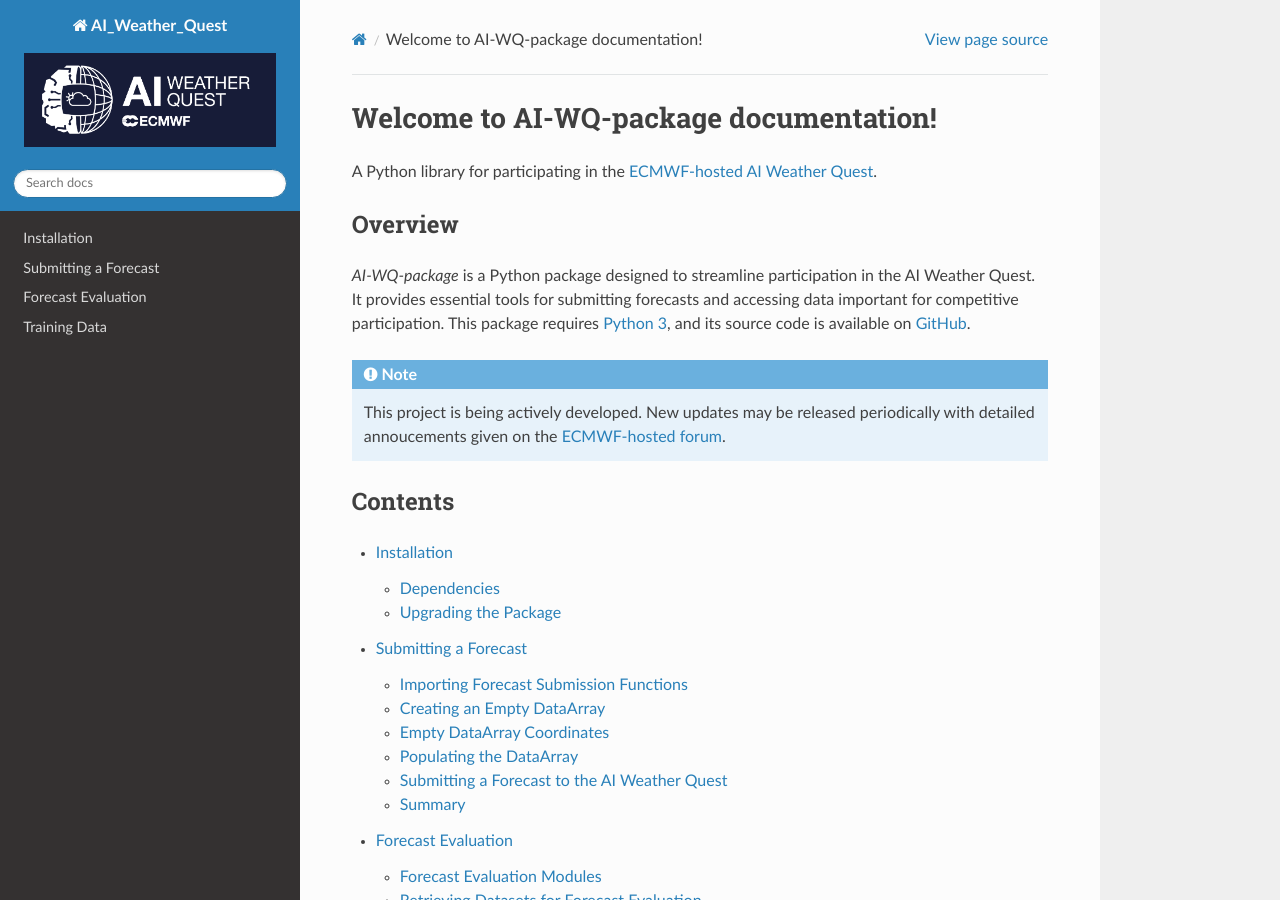
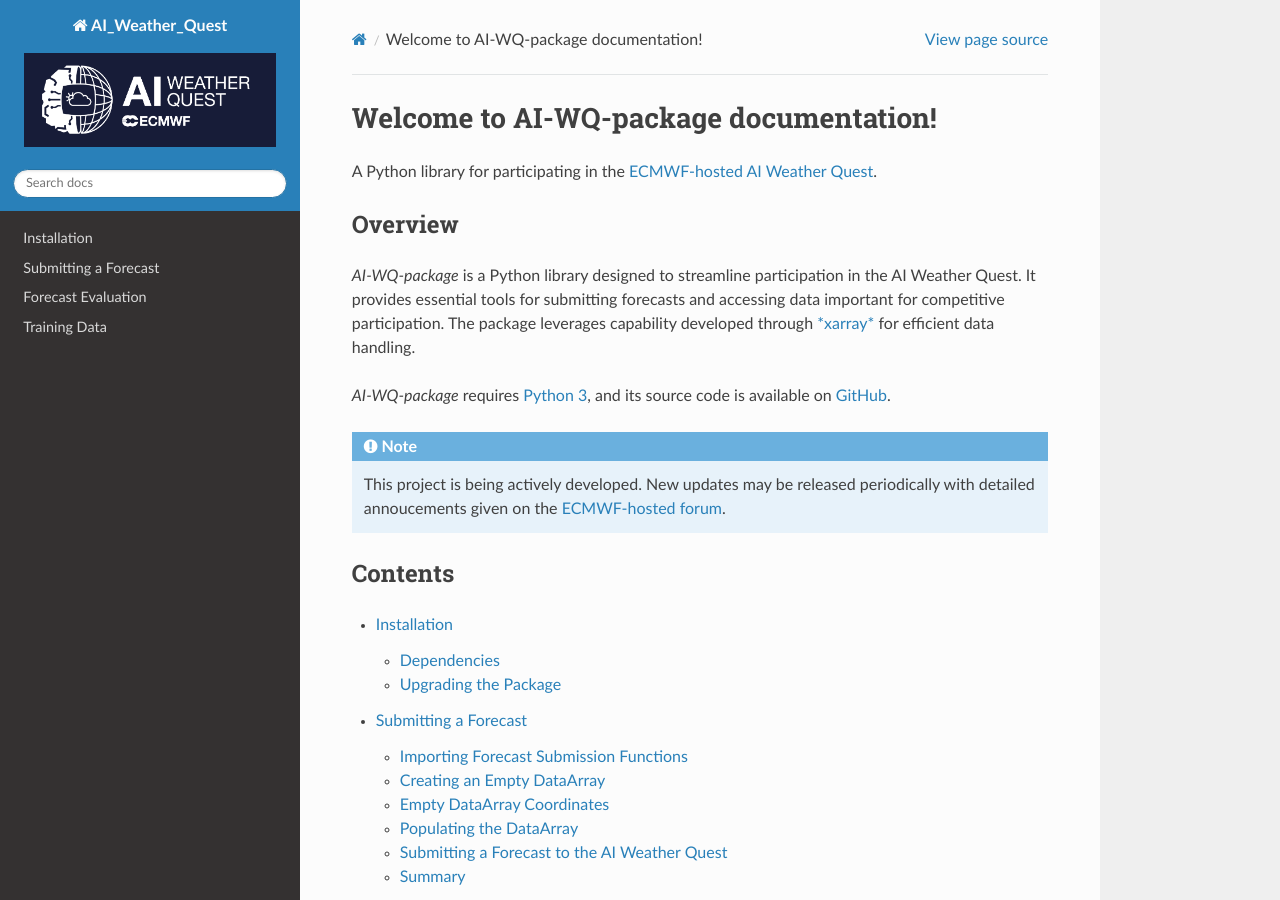
Before and after one commit to joshuatalib/AI_weather_quest, a Sphinx documentation site: the page built from docs/source/index.rst, in a window 1280 px wide and 900 px high. Built offline with Sphinx 7.4.7 and the Read the Docs theme 3.1.0, drawn with Linux system fonts in a browser that asks for light colours; pages that are not in the unit, such as notebooks, are missing from menus.

Commit message:
Update index.rst

```diff
--- a/docs/source/index.rst
+++ b/docs/source/index.rst
@@ -5,7 +5,9 @@
 
 Overview
 --------
-*AI-WQ-package* is a Python package designed to streamline participation in the AI Weather Quest. It provides essential tools for submitting forecasts and accessing data important for competitive participation. This package requires `Python 3 <https://wiki.python.org/moin/BeginnersGuide/Download>`__, and its source code is available on `GitHub <https://github.com/joshuatalib/AI_weather_quest>`__.
+*AI-WQ-package* is a Python library designed to streamline participation in the AI Weather Quest. It provides essential tools for submitting forecasts and accessing data important for competitive participation. The package leverages capability developed through `*xarray* <https://docs.xarray.dev/en/stable/>`__ for efficient data handling.
+
+*AI-WQ-package* requires `Python 3 <https://wiki.python.org/moin/BeginnersGuide/Download>`__, and its source code is available on `GitHub <https://github.com/joshuatalib/AI_weather_quest>`__.
 
 .. note::
 
```
